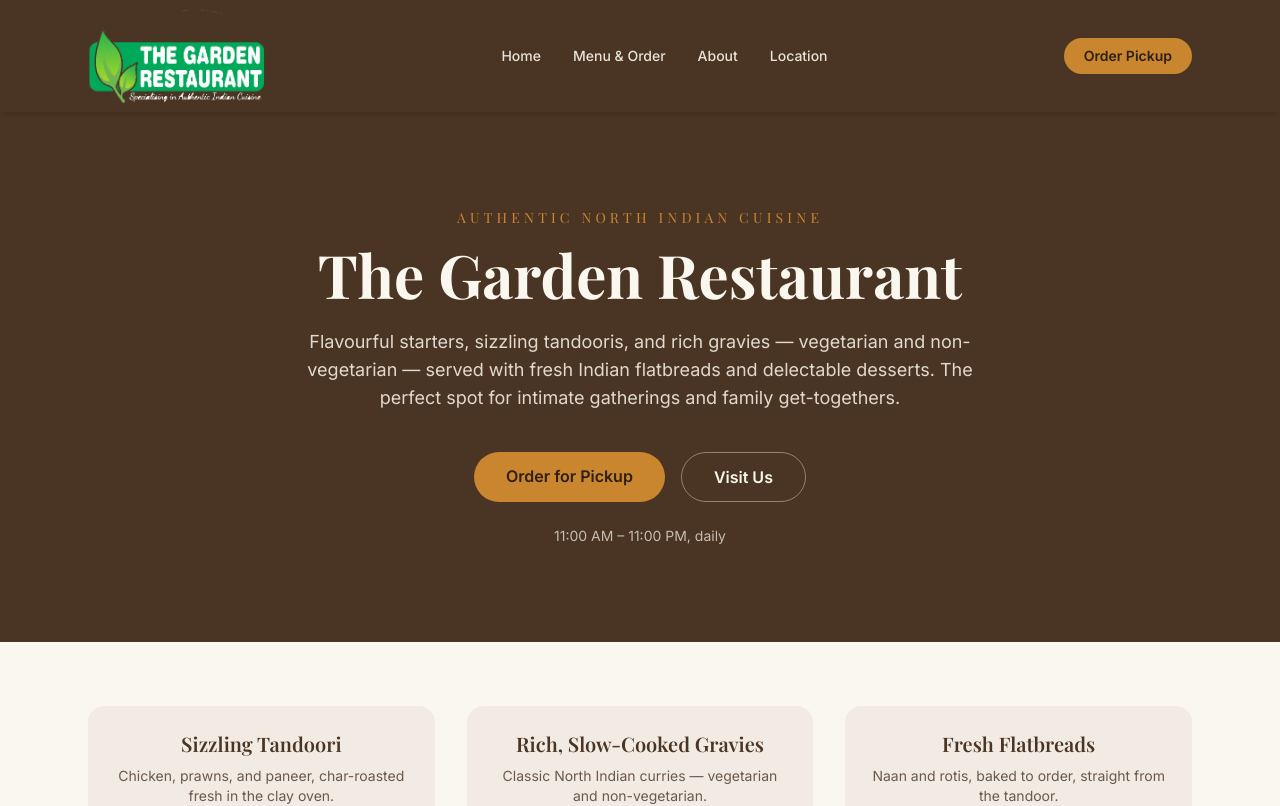
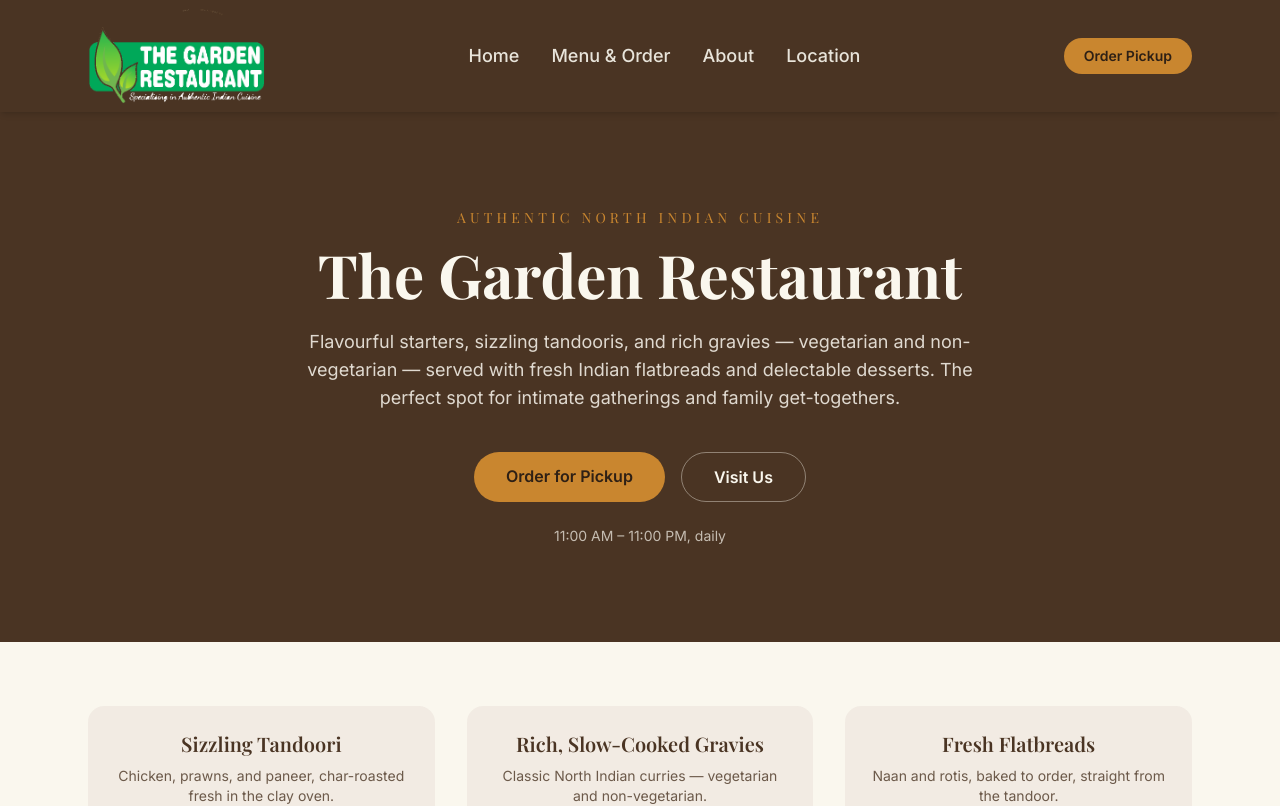
Before and after one commit to keithrodrigues4837/garden-restaurant, a Next.js app: page / in a window 1280 px wide. Shown: the top 806 px of the page. Built offline with nearby package versions, Linux system fonts and the light colour scheme; a web font is replaced by a local one.

Commit message:
Increase header nav link font size

```diff
--- a/src/components/Header.tsx
+++ b/src/components/Header.tsx
@@ -37,7 +37,7 @@ export default function Header() {
             <Link
               key={link.href}
               href={link.href}
-              className="text-sm font-medium text-cream/90 transition hover:text-gold"
+              className="text-base font-medium text-cream/90 transition hover:text-gold lg:text-lg"
             >
               {link.label}
             </Link>
@@ -79,7 +79,7 @@ export default function Header() {
               key={link.href}
               href={link.href}
               onClick={() => setOpen(false)}
-              className="rounded px-2 py-3 text-sm font-medium text-cream/90 hover:bg-forest-dark"
+              className="rounded px-2 py-3 text-base font-medium text-cream/90 hover:bg-forest-dark"
             >
               {link.label}
             </Link>
```
